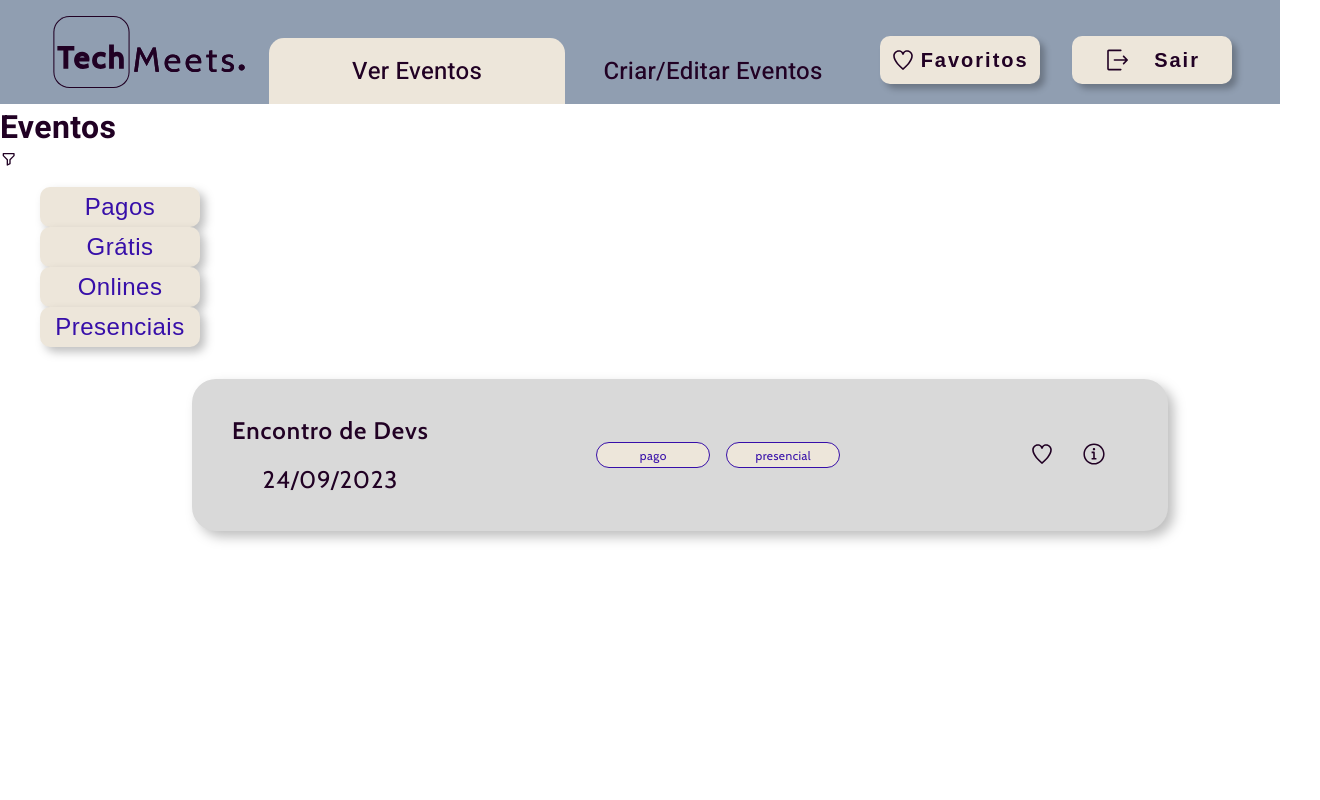
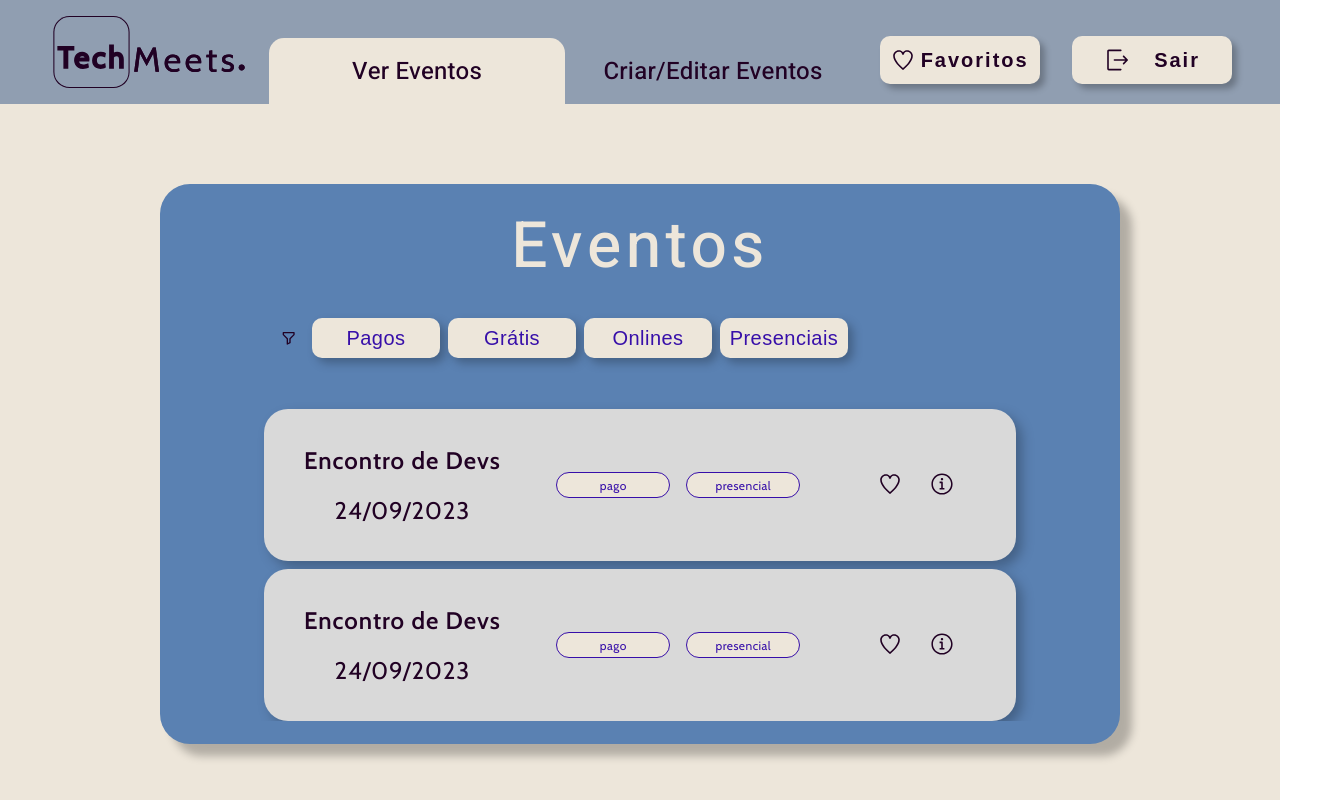
Before and after one commit to orange-hacka-zero/hacka-zero-FrontEnd, a React (Vite) app: page / in a window 1280 px wide. Shown: the top 800 px of the page, 1320 px wide, since content can reach past the window. Built offline with nearby package versions, Linux system fonts and the light colour scheme.

Commit message:
style: Add styles into event

```diff
--- a/src/globalStyles.css
+++ b/src/globalStyles.css
@@ -7,7 +7,7 @@
   --light-grey: #D9D9D9;
 }
 
-html, body, div, span, main,
+html, body, div, span, main, ul,
 h1, h2, h3, h4, h5, h6, p,  img, form, label,
 table, caption, tbody, tfoot, thead, tr, th, td, aside,
 footer, header, nav, section{
@@ -54,6 +54,7 @@ body {
   font-size: 1.25rem;
   font-style: italic;
 }
+
 .inputEl:focus~.label, .inputEl:valid ~ .label {
   top:-10px;
   font-size: 1.25rem;
--- a/src/pages/Events/Events.module.css
+++ b/src/pages/Events/Events.module.css
@@ -2,10 +2,72 @@
   display: flex;
   flex-direction: column;
   width: 100vw;
+  height: 100vh;
+  justify-content:center;
+  align-items:center;
+  background-color: var(   --bg-light);
+}
+
+.contentWrapper {
+  border-radius: 30px;
+  background-color: var( --bg-blue);
+  box-shadow: 12px 12px 8px 0px rgba(0, 0, 0, 0.25);
+  width: 75%;
+  height: 70%;
+  display: flex;
+  flex-direction: column;
+  align-items: center;
+  margin-bottom: 5rem
+}
+
+.mainTitle {
+  color: var(--bg-light);
+  font-family: Heebo;
+  font-size: 4rem;
+  font-style: normal;
+  font-weight: 500;
+  line-height: normal;
+  letter-spacing: 4.48px;
+  padding: 1rem 0 1.5rem;
+}
+
+.filtersContainer {
+  display: flex;
+  flex-direction: row;
+  align-items: center;
+width: 75%;
+gap: 1rem;
+}
+
+.filtersListContainer {
+  display: flex;
+  flex-direction: row;
+  align-items: center;
+  gap: 0.5rem;
+  padding: 0;
 }
 
 .eventsContainer {
-  width: 100vw;
-display: flex;
-justify-content:center;
+  width: 100%;
+  display: flex;
+  flex-wrap: wrap;
+  justify-content: center;
+  padding-top: 2rem;
+  gap: 0.5rem;
+  overflow-y: scroll;
+margin: 1.2rem 0;
 }
+
+::-webkit-scrollbar-track {
+  background-color: var(--bg-light);
+  border-radius: 5px;
+}
+::-webkit-scrollbar {
+  width: 6px;
+  background: var(  --header-blue);
+}
+::-webkit-scrollbar-thumb {
+  background: var(  --header-blue);
+  border-radius: 5px;
+
+}
--- a/src/pages/Events/Events.tsx
+++ b/src/pages/Events/Events.tsx
@@ -22,7 +22,8 @@ const Events: FC = () => {
     <>
       <Header />
       <main className={style.mainContainer}>
-        <h1>Eventos</h1>
+        <section className={style.contentWrapper}>
+          <h1 className={style.mainTitle}>Eventos</h1>
           <section className={style.filtersContainer}>
             <BiFilterAlt />
             <ul className={style.filtersListContainer}>
@@ -34,7 +35,9 @@ const Events: FC = () => {
           </section>
           <ul className={style.eventsContainer}>
             <MeetCard meetData={meetData} />
+            <MeetCard meetData={meetData} />
           </ul>
+        </section>
       </main>
     </>
   );
--- a/src/pages/Events/components/TagBtn.module.css
+++ b/src/pages/Events/components/TagBtn.module.css
@@ -3,9 +3,9 @@
   border: none;
   background: var(  --bg-light);
   color: var( --text-tag);
-  width: 10rem;
+  width: 8rem;
   height: 2.5rem;
-  font-size: 1.5rem;
+  font-size: 1.25rem;
   font-style: normal;
   font-weight: 400;
   line-height: normal;
```
Lines whose indentation alone changed are shown as unchanged.
